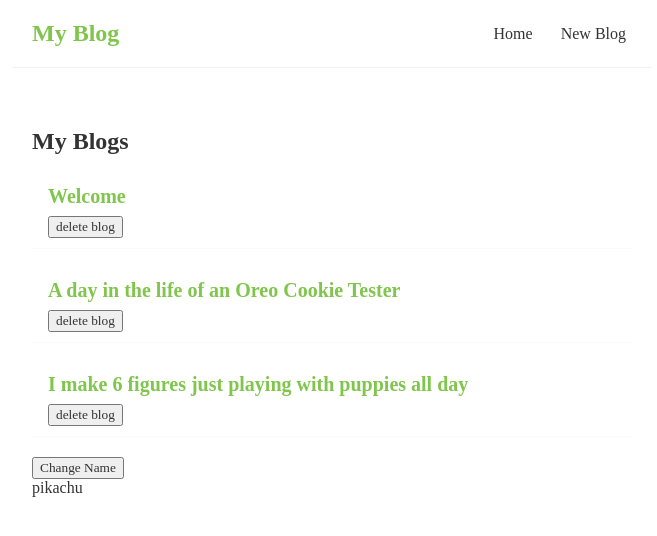
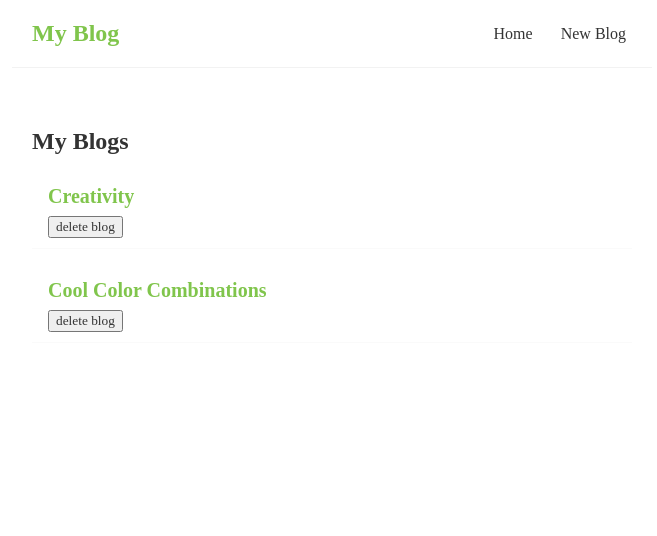
Before and after one commit to Shiela-P/learn_react, a React (Vite) app: page / in a window 1280 px wide. Shown: the top 536 px of the page, without its empty margins (308-965 px from the left). Built offline with nearby package versions, Linux system fonts and the light colour scheme; data requests are answered from the project's data file; a web font is replaced by a local one.

Commit message:
Fetching and displaying data

```diff
--- a/src/Home.jsx
+++ b/src/Home.jsx
@@ -2,13 +2,8 @@
 import BlogList from './BlogList';
 // shortcut sfc (stateless functional component)
 const Home = () => {
-    const [blogs, setBlogs] = useState([
-        {title: "Welcome", body: "lorem ipsum...", author: "me", id:1},
-        {title: "A day in the life of an Oreo Cookie Tester", body: "Lorem ipsum...", author: "Myself", id:"2"},
-        {title: "I make 6 figures just playing with puppies all day", body: "Loerm ipsum...", author: "I", id:"3"}
-    ]);
+    const [blogs, setBlogs] = useState(null);
 
-    const [name, setName] = useState('pikachu');
 
     const handleDelete = (id) => {
         // Creates a new array of blogs using evrything except the excluded id
@@ -17,14 +12,19 @@
     }
 
     useEffect(() => {
-        alert("test");
-    }, [name])
+        fetch('http://localhost:8000/blogs')
+        .then(res => {
+           return res.json()
+        })
+        .then((data) => {
+            setBlogs(data);
+        })
+    }, [])
 
     return (
         <div className="home">
-           <BlogList blogs={blogs} title="My Blogs" handleDelete={handleDelete}/>
-           <button onClick={() => setName("charmander")}>Change Name</button>
-           <p>{ name }</p>
+          {blogs && <BlogList blogs={blogs} title="My Blogs" handleDelete={handleDelete}/>}
+
         </div>
      );
 }
```
